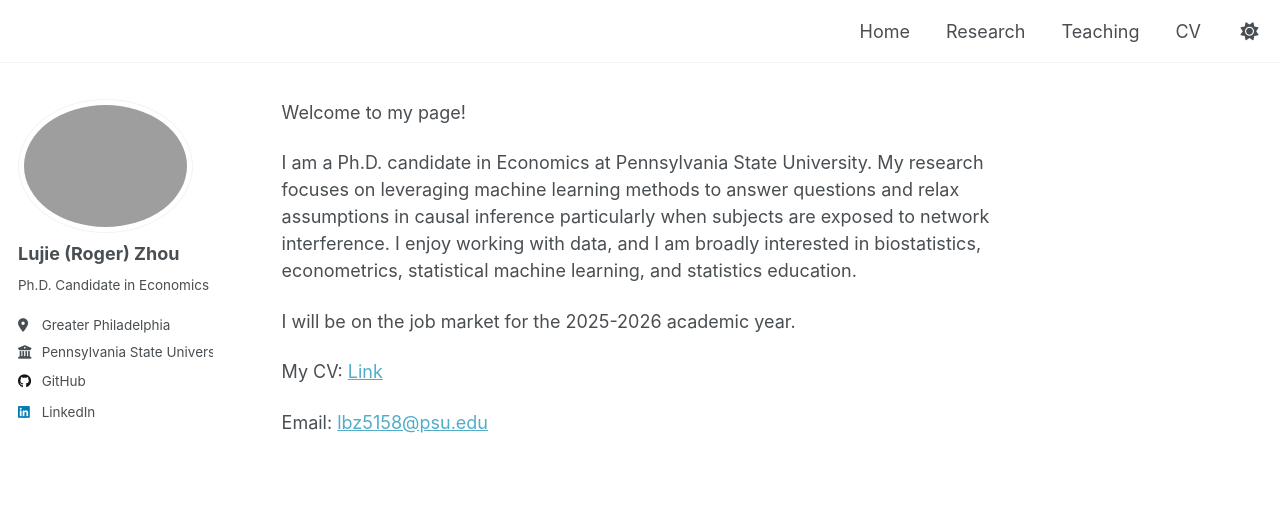
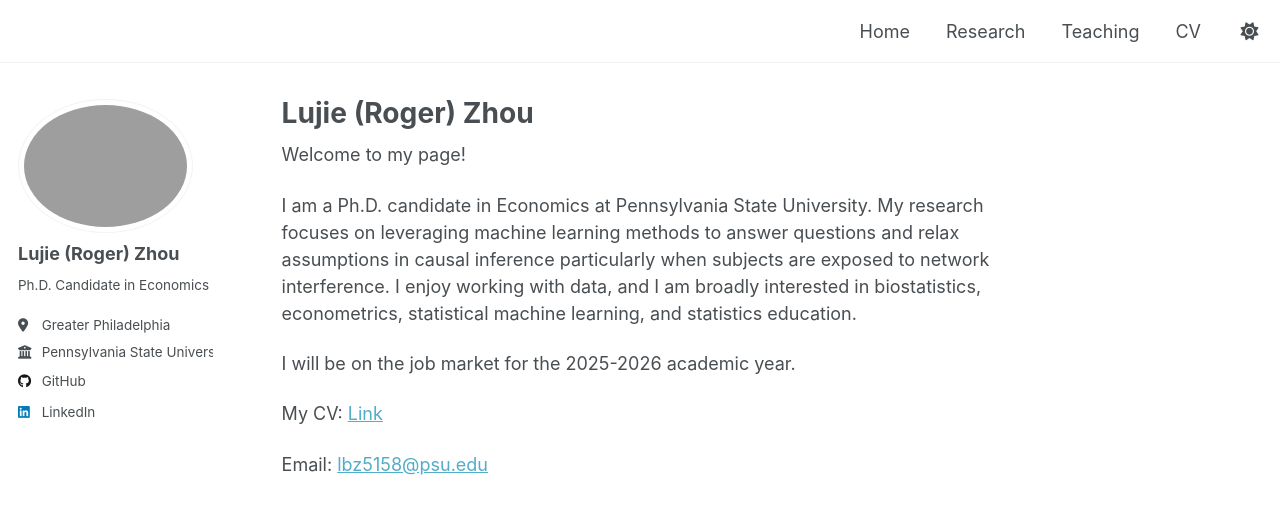
Before and after one commit to lbz5158/lujiezhou.github.io, a Jekyll site: the page built from _pages/about.md, in a window 1280 px wide. Shown: the top 514 px of the page. Built offline with Jekyll 4.4.1, drawn with Linux system fonts in a browser that asks for light colours.

Commit message:
Update _page.scss

```diff
--- a/_sass/layout/_page.scss
+++ b/_sass/layout/_page.scss
@@ -35,7 +35,6 @@
 }
 
 .page__title {
-  display: none;
   margin-top: 0;
   line-height: 1;
 
@@ -152,6 +151,7 @@
     }
 
     .page__title {
+      display: none;
       font-size: $type-size-2;
 
       @include breakpoint($small) {
```
